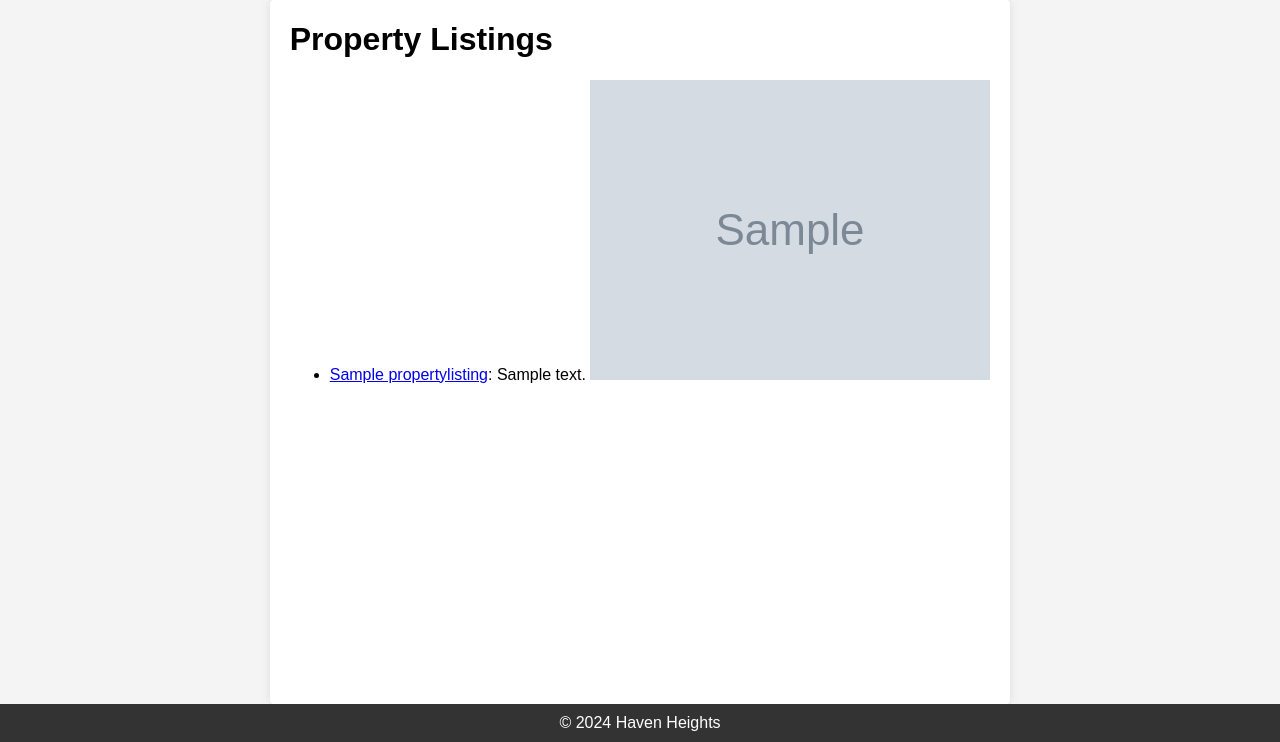
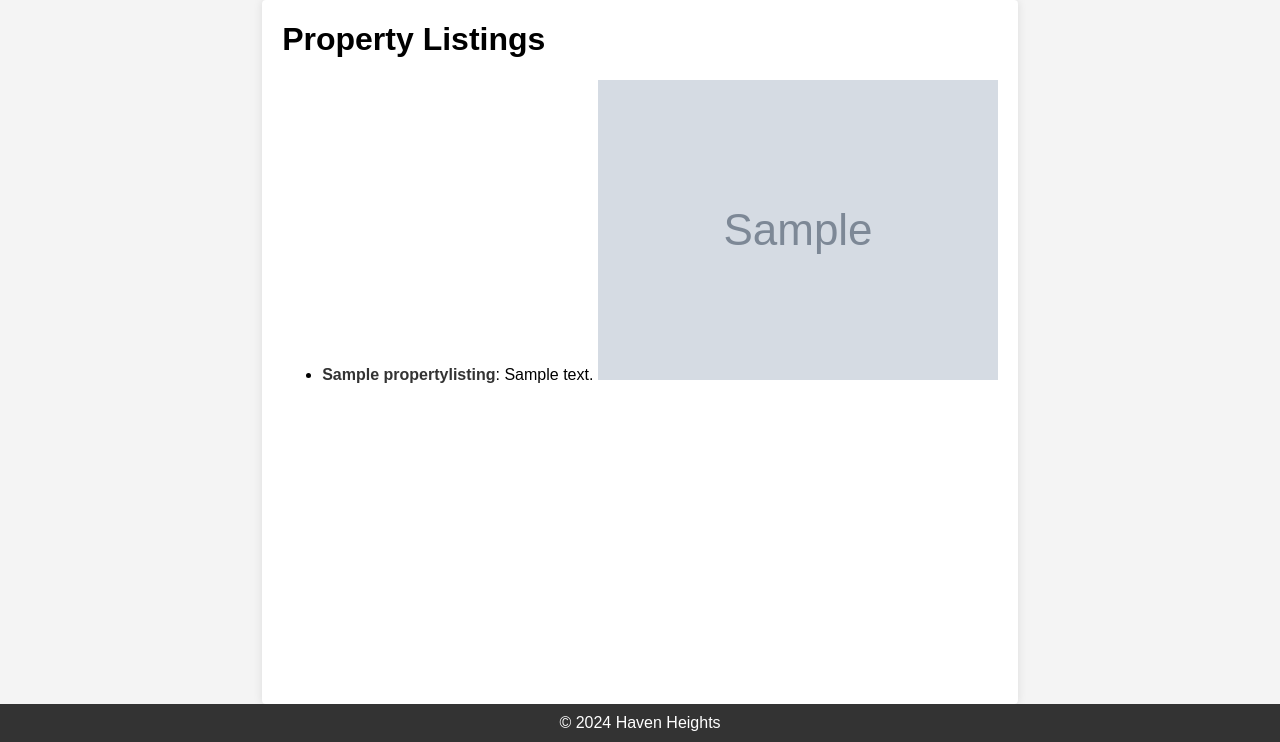
Before and after one commit to DavidMarkNjogu/Project4-copy, a Django app: page /listings/ in a window 1280 px wide. Shown: the part 58-800 px from the top of the page. Run offline with Django 4.2, Linux system fonts and the light colour scheme; tables that the repository leaves empty hold one stand-in row (values such as "Sample post"); grey boxes marked "Sample" are stand-in pictures.

Commit message:
Enhance link visibility and interaction in main content area

```diff
--- a/static/style/css/main.css
+++ b/static/style/css/main.css
@@ -59,6 +59,17 @@
     box-shadow: 0 0 10px rgba(0, 0, 0, 0.1);
 }
 
+/* Override link color in the main content area */
+main a {
+    color: #333; /* Set a visible color for main content links */
+    text-decoration: none;
+    font-weight: bold;
+}
+
+main a:hover {
+    text-decoration: underline;
+}
+
 /* Utility Classes */
 /* Center container and set maximum width */
 .container {
```
